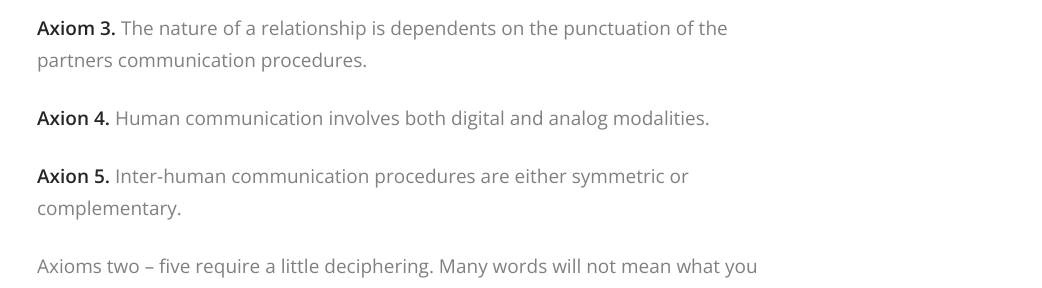
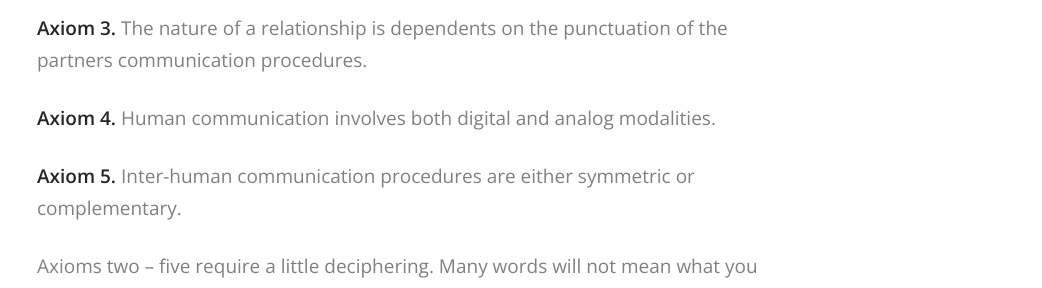
Before and after one commit to catesg/catesg.github.io, a Jekyll site: the page built from _posts/2021-09-15-Paul-Watzlawicks-5-Axioms-Axiom1.md, in a window 1280 px wide and 900 px high, scrolled down 1035 px. Shown: the part 155-443 px from the top of the window, without its empty margins (238-1280 px from the left). Built offline with Jekyll 4.4.1, drawn with Linux system fonts in a browser that asks for light colours; some web fonts are replaced.

Commit message:
Spellng amend

```diff
--- a/_posts/2021-09-15-Paul-Watzlawicks-5-Axioms-Axiom1.md
+++ b/_posts/2021-09-15-Paul-Watzlawicks-5-Axioms-Axiom1.md
@@ -18,9 +18,9 @@ These are:
 
 <strong>Axiom 3.</strong>  The nature of a relationship is dependents on the punctuation of the partners communication procedures.
 
-<strong>Axion 4.</strong>  Human communication involves both digital and analog modalities.
+<strong>Axiom 4.</strong>  Human communication involves both digital and analog modalities.
 
-<strong>Axion 5.</strong> Inter-human communication procedures are either symmetric or complementary.
+<strong>Axiom 5.</strong> Inter-human communication procedures are either symmetric or complementary.
 
 Axioms two – five require a little deciphering. Many words will not mean what you think they mean, (i.e. punctuation, analog, his use of metacommunication, etc.) The axiom I’m interested in here is the first:
 
```
